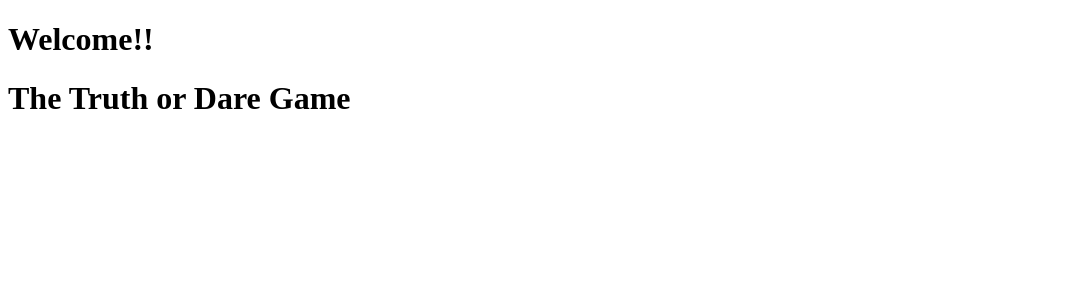
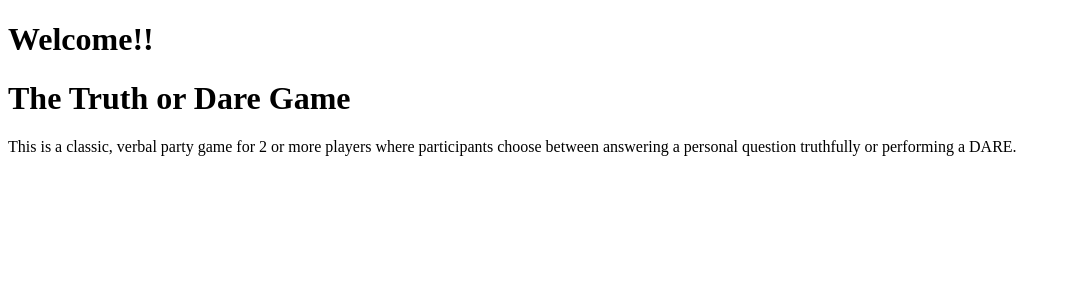
Before and after one commit to Lubeth2026/level3-w2d3-Assignment, a React (Vite) app in the folder appBuild/: page / in a window 1280 px wide. Shown: the top 300 px of the page, without its empty margins (0-1071 px from the left). Built offline with nearby package versions, Linux system fonts and the light colour scheme.

Commit message:
Add component 2 passing props to the page

```diff
--- a/appBuild/src/App.jsx
+++ b/appBuild/src/App.jsx
@@ -1,6 +1,7 @@
 import { useState } from 'react'
 import './App.css'
 import Title from './components/Title'
+import Description from './components/Description'
 
 function App() {
 
@@ -8,6 +9,7 @@ function App() {
     <>
       <h1>Welcome!!</h1>
       <Title gameName="The Truth or Dare Game"/>
+      <Description message="This is a classic, verbal party game for 2 or more players where participants choose between answering a personal question truthfully or performing a DARE."/>
     </>
   )
 }
--- /dev/null
+++ b/appBuild/src/components/Description.jsx
@@ -0,0 +1,10 @@
+
+//Component #2 Description of the game//
+//Passes props through parent app.jsx//
+export default function Description({ message }){
+    return(
+        <>
+        <p>{message}</p>
+        </>
+    )
+}
```
